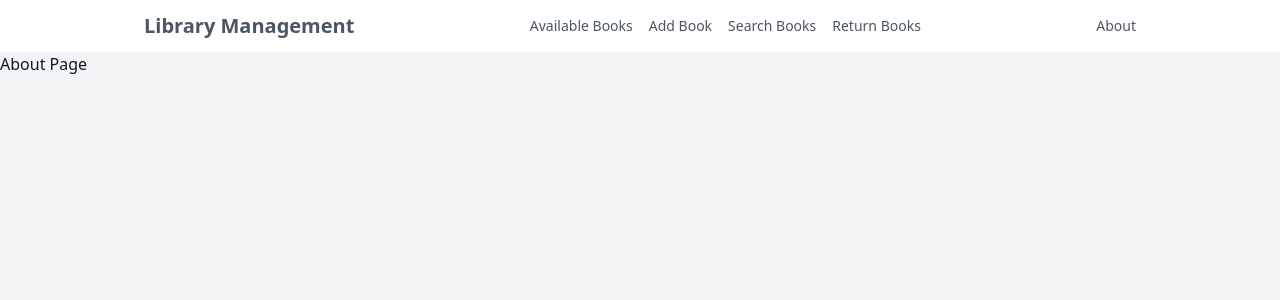
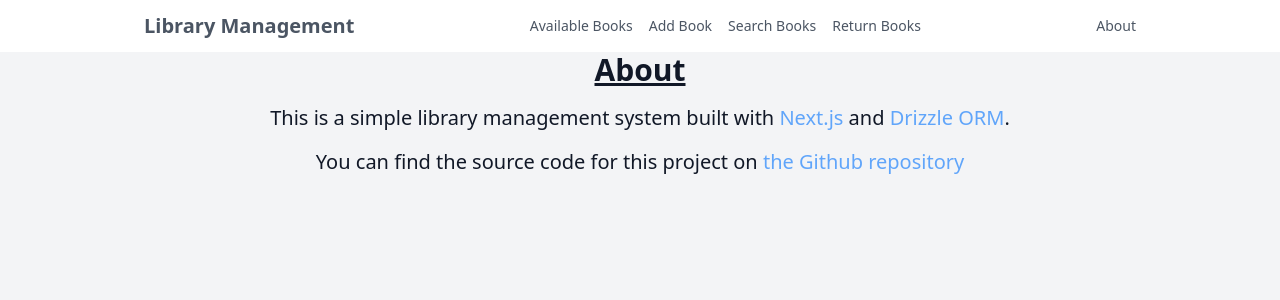
Before and after one commit to BBryanJ/library-management, a Next.js app: page /about in a window 1280 px wide. Shown: the top 300 px of the page. Built offline with nearby package versions, Linux system fonts and the light colour scheme.

Commit message:
Add in content for the About page

```diff
--- a/src/app/about/page.tsx
+++ b/src/app/about/page.tsx
@@ -1,8 +1,40 @@
 // Renders the about page of the app
 export default function AboutPage() {
   return (
-    <div>
-      <h3>About Page</h3>
+    <div className='flex flex-col items-center justify-center gap-4'>
+      <h3 className='text-3xl font-bold underline'>About</h3>
+      <p className='text-xl'>
+        This is a simple library management system built with{' '}
+        <a
+          href='https://nextjs.org/'
+          target='_blank'
+          rel='noreferrer'
+          className='text-blue-400 hover:text-blue-500 hover:underline'
+        >
+          Next.js
+        </a>{' '}
+        and{' '}
+        <a
+          href='https://orm.drizzle.team/'
+          target='_blank'
+          rel='noreferrer'
+          className='text-blue-400 hover:text-blue-500 hover:underline'
+        >
+          Drizzle ORM
+        </a>
+        .
+      </p>
+      <p className='text-xl'>
+        You can find the source code for this project on{' '}
+        <a
+          href='https://github.com/BBryanJ/library-management'
+          target='_blank'
+          rel='noreferrer'
+          className='text-blue-400 hover:text-blue-500 hover:underline'
+        >
+          the Github repository
+        </a>
+      </p>
     </div>
   );
 }
```
